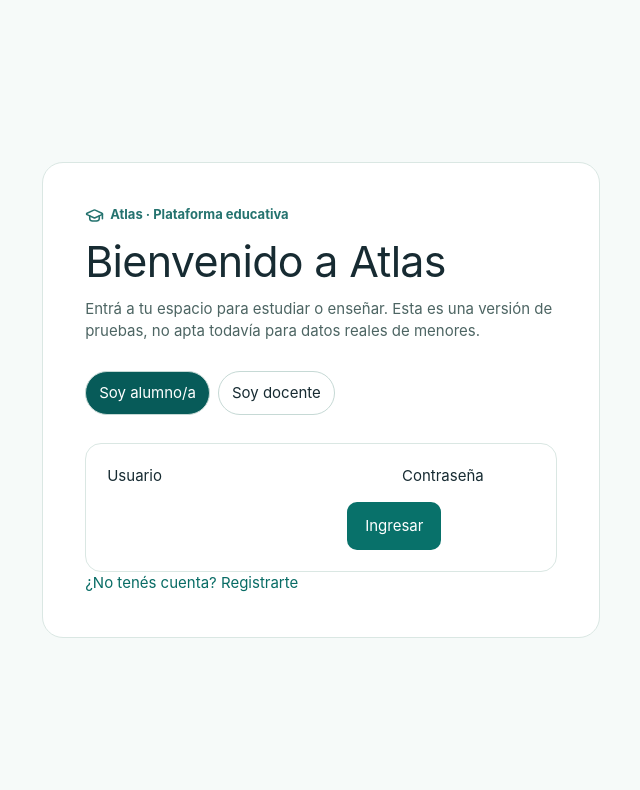
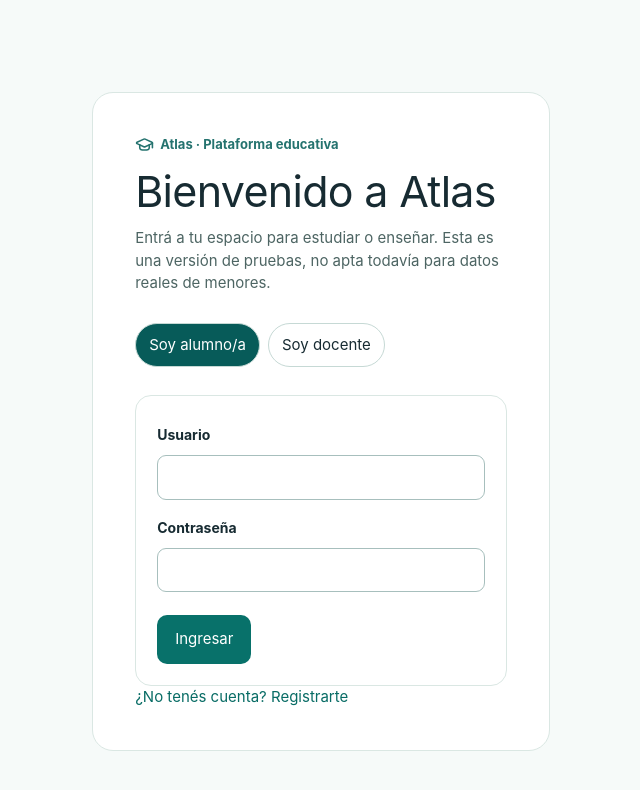
Before and after one commit to Gramissxi/Atlas-by-Gramisci, a React (Vite) app in the folder frontend/: page / in a window 1280 px wide. Shown: the top 790 px of the page, without its empty margins (319-959 px from the left). Built offline with nearby package versions, Linux system fonts and the light colour scheme.

Commit message:
Aplicar layout vertical al registro y login

```diff
--- a/frontend/src/AtlasAulas.tsx
+++ b/frontend/src/AtlasAulas.tsx
@@ -93,7 +93,7 @@ export default function AtlasAulas() {
   }
 
   const aula=aulas.find(a=>a.id===seleccion);
-  if(!usuario) return <div className="atlas-nuevo atlas-primaria"><main className="atlas-contenido" style={{maxWidth:660,margin:"auto"}}>
+  if(!usuario) return <div className="atlas-nuevo atlas-primaria"><main className="atlas-contenido atlas-acceso">
     <section className="atlas-pagina">
       <span className="atlas-sobrelinea"><GraduationCap size={19}/> Atlas · Plataforma educativa</span>
       <h1>{modo==="ingresar"?"Bienvenido a Atlas":"Crear una cuenta"}</h1>
@@ -102,7 +102,7 @@ export default function AtlasAulas() {
         <button className={rol==="alumno"?"elegida":""} onClick={()=>setRol("alumno")}>Soy alumno/a</button>
         <button className={rol==="docente"?"elegida":""} onClick={()=>setRol("docente")}>Soy docente</button>
       </div>
-      <form className="atlas-caja" onSubmit={autenticar}>
+      <form className="atlas-caja atlas-formulario" onSubmit={autenticar}>
         {modo==="crear"&&<><label htmlFor="nombre">Nombre</label><input id="nombre" required maxLength={80} value={nombre} onChange={e=>setNombre(e.target.value)}/></>}
         <label htmlFor="usuario">Usuario</label>
         <input id="usuario" required value={login} onChange={e=>setLogin(e.target.value)} autoComplete="username"/>
```
